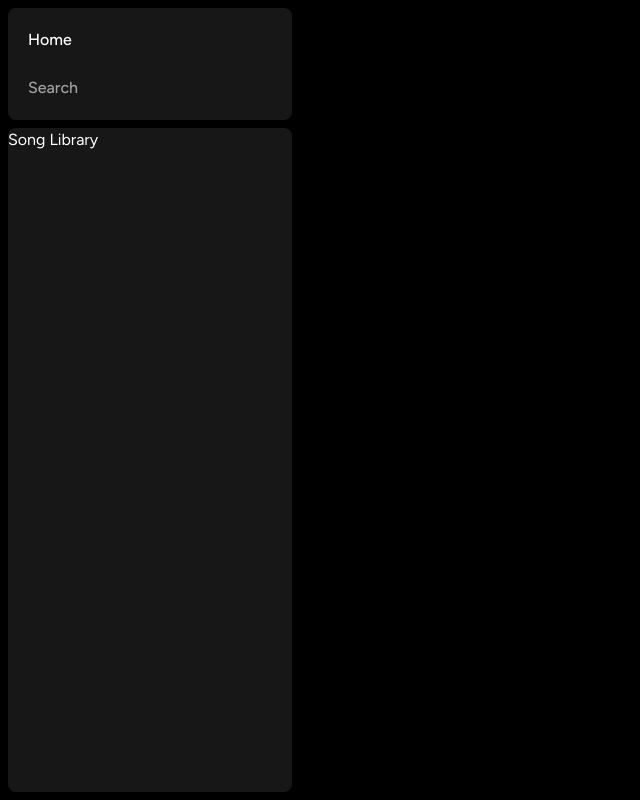
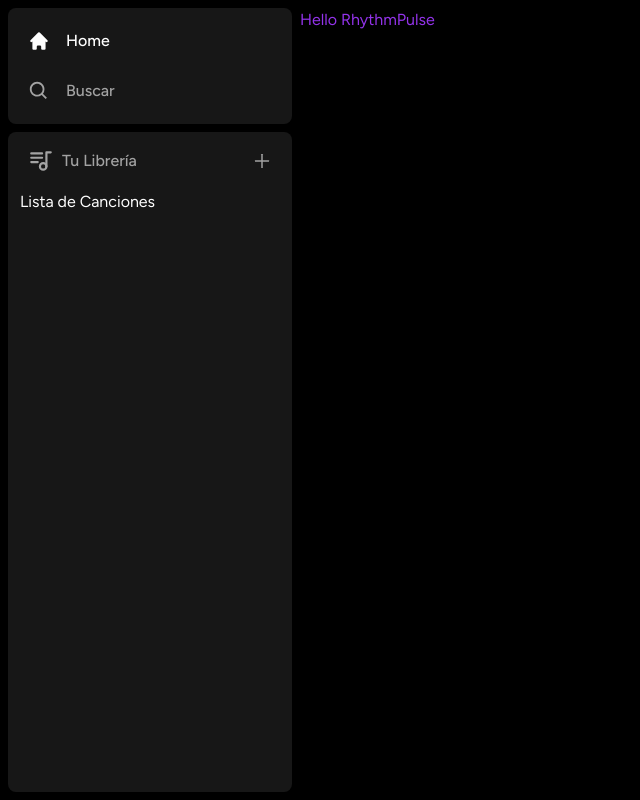
Before and after one commit to nyx08dreamer/RhythmPulse, a Next.js app: page / in a window 1280 px wide. Shown: the whole page, without its empty margins (0-640 px from the left). Built offline with nearby package versions, Linux system fonts and the light colour scheme.

Commit message:
creacion de componetes - barra lateral

```diff
--- /dev/null
+++ b/components/Library.tsx
@@ -0,0 +1,45 @@
+"use client";
+
+import { AiOutlinePlus } from "react-icons/ai";
+import { TbPlaylist } from "react-icons/tb";
+
+const Library = () => {
+    const onClick = ( ) => {
+        // handle upload later
+    };
+
+    return (
+        <div className="flex flex-col">
+            <div className="
+            flex
+            items-center
+            justify-between
+            px-5
+            pt-4
+            ">
+                <div className=" inline-flex items-center
+                gap-x-2
+                ">
+                    <TbPlaylist className="text-neutral-400" size={26}/>
+                    <p className="
+                    text-neutral-400
+                    font-medium
+                    text-md
+                    ">
+                        Tu Librería
+                    </p>
+                </div>
+                <AiOutlinePlus
+                onClick={onClick}
+                size={20}
+                className="text-neutral-400 cursor-pointer hover:text-white transition
+                "/>
+            </div>
+            <div className="flex flex-col gap-y-2 mt-4 px-3">
+                Lista de Canciones
+            </div>
+        </div>
+    );
+}
+
+export default Library;
--- a/components/Sidebar.tsx
+++ b/components/Sidebar.tsx
@@ -6,6 +6,7 @@
 import { BiSearch } from "react-icons/bi";
 import Box from "./Box";
 import SidebarItem from "./SidebarItem";
+import Library from "./Library";
 
 interface SidebarProps {
     children: React.ReactNode;
@@ -26,7 +27,7 @@
         },
         {
             icon: BiSearch,
-            label: 'Search',
+            label: 'Buscar',
             active: pathname === '/search',
             href: '/search',
         }
@@ -65,9 +66,12 @@
                 </div>
             </Box>
             <Box className="overflow-y-auto h-full">
-                Song Library
+                <Library/>
             </Box>
             </div>
+            <main className="h-full flex-1 overflow-y-auto py-2">
+                {children}
+            </main>
         </div>
     );
 }
--- a/components/SidebarItem.tsx
+++ b/components/SidebarItem.tsx
@@ -13,7 +13,7 @@
 
 
 const SidebarItem: React.FC<SidebarItemProps>= ({
-    //icon,
+    icon: Icon,
     label,
     active,
     href
@@ -39,7 +39,8 @@
                 active && "text-white"
             )}
         >
-            <p className="truncate w-100">{label}</p>
+            <Icon size={26}/>
+            <p className="truncate w-full">{label}</p>
         </Link>
     );
 }
```
